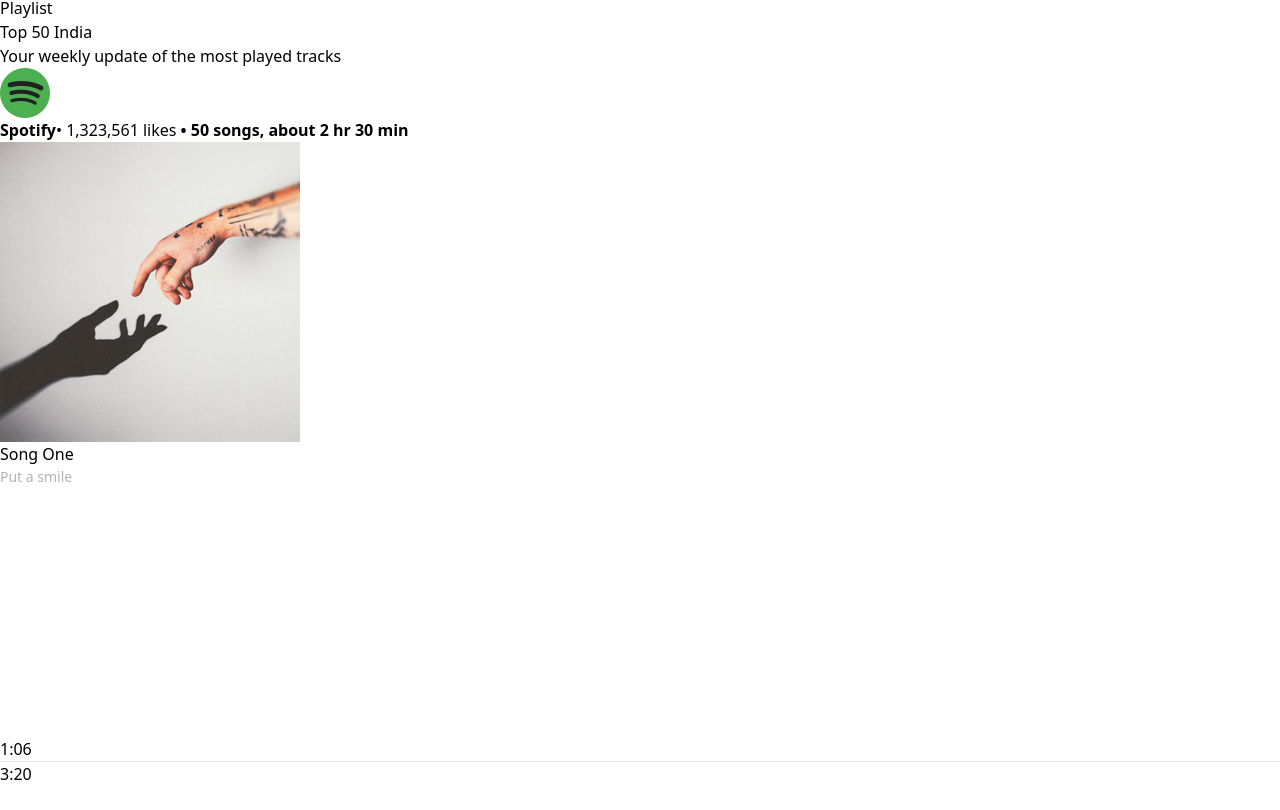
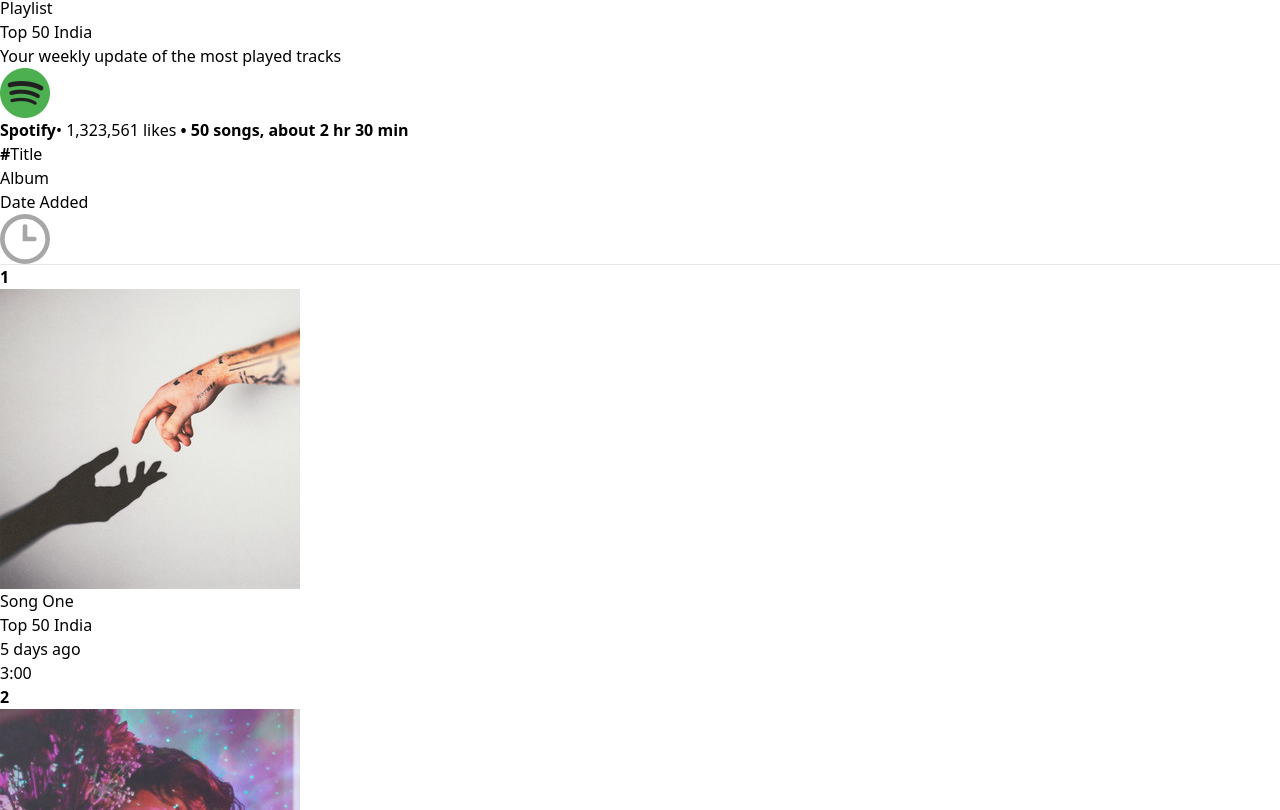
Before and after one commit to MuhammadElham/RhombixTechnologies_MusicPlayer, a React (Vite) app: page /album/1 in a window 1280 px wide. Shown: the part 990-1800 px from the top of the page. Built offline with nearby package versions, Linux system fonts and the light colour scheme.

Commit message:
Album Page Done

```diff
--- a/src/component/DisplayAlbum.jsx
+++ b/src/component/DisplayAlbum.jsx
@@ -1,7 +1,7 @@
 import React from "react";
 import NavBar from "./NavBar";
 import { useParams } from "react-router-dom";
-import { albumsData, assets } from "../assets/assets";
+import { albumsData, assets, songsData } from "../assets/assets";
 
 const DisplayAlbum = () => {
   const { id } = useParams();
@@ -14,24 +14,36 @@
         <img className="w-48 rounded" src={albumData.image} alt="" />
         <div className="flex flex-col">
           <p>Playlist</p>
-          <h2 className="text-5xl font-bold mb-4 md:text-7xl">
-            {albumData.name}
-          </h2>
+          <h2 className="text-5xl font-bold mb-4 md:text-7xl"> {albumData.name} </h2>
           <h4>{albumData.desc}</h4>
           <p className="mt-1">
-            <img
-              className="inline-block w-6 h-6 mr-2"
-              src={assets.spotify_logo}
-              alt=""
-            />
+            <img className="inline-block w-6 h-6 mr-2" src={assets.spotify_logo} alt="" />
             <b className="mr-2">Spotify</b>
-            <span className="text-slate-400	font-bold">• 1,323,561 likes </span>
-            <b className="text-slate-400 font-bold">
-              • 50 songs, about 2 hr 30 min
-            </b>
+            <span className="text-slate-400	font-bold">• 1,323,561 likes </span> <b className="text-slate-400 font-bold"> • 50 songs, about 2 hr 30 min </b>
           </p>
         </div>
       </div>
+      <div className="grid grid-cols-3 sm:grid-cols-4 mt-10 mb-4 pl-2 text-[#a7a7a7]">
+         <p> <b className="mr-4">#</b>Title </p>
+         <p>Album</p>
+         <p className="hidden sm:block">Date Added</p>
+         <img className="m-auto w-4" src={assets.clock_icon} alt="" />
+      </div>
+      <hr />
+      {
+        songsData.map((item,index)=>(
+          <div key={index} className="grid grid-cols-3 sm:grid-cols-4 gap-2 p-2 items-center text-[#a7a7a7] hover:bg-[#ffffff2b] cursor-pointer">
+              <p className="text-white">
+                <b className="mr-4 text-[#a7a7a7]">{index+1}</b>
+                <img className="inline w-10 mr-5" src={item.image} alt="" />
+                {item.name}
+              </p>
+              <p className="text-[15px]">{albumData.name}</p>
+              <p className="text-[15px] hidden sm:block">5 days ago</p>
+              <p className="text-[15px] text-center">{item.duration}</p>
+          </div>
+        ))
+      }
     </>
   );
 };
```
